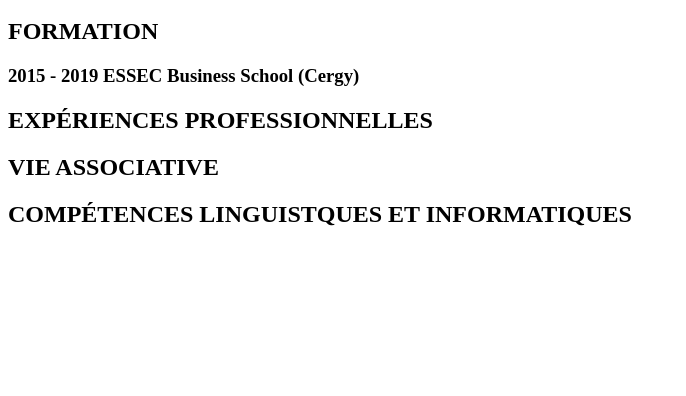
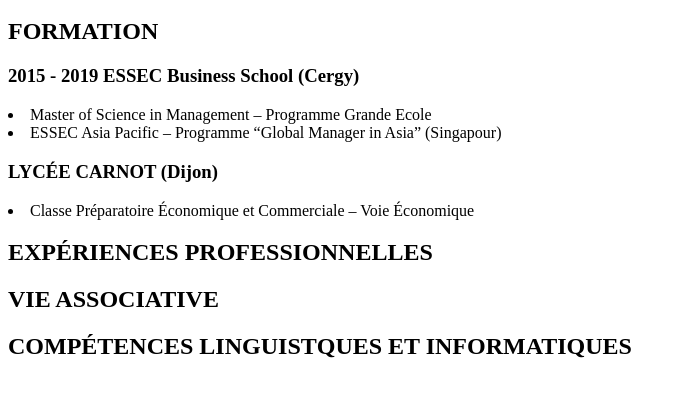
Before and after one commit to Maxence-Delattre/Maxence-Delattre.github.io, a plain HTML site: page index.html in a window 1280 px wide. Shown: the part 48-444 px from the top of the page, without its empty margins (0-686 px from the left). Drawn offline with Linux system fonts and the light colour scheme.

Commit message:
Version 5

```diff
--- a/index.html
+++ b/index.html
@@ -2,7 +2,11 @@
     <h1>Maxence DELATTRE</h1>
     <body>
         <h2>FORMATION</h2>
-        <h3>2015 - 2019 ESSEC Business School (Cergy)</h3>
+        <h3>2015 - 2019 <strong>ESSEC Business School</strong> (Cergy)</h3>
+            <li>Master of Science in Management – Programme Grande Ecole</li>
+            <li>ESSEC Asia Pacific – Programme “Global Manager in Asia” (Singapour)</li>
+        <h3><strong>LYCÉE CARNOT</strong> (Dijon)</h3>
+            <li>Classe Préparatoire Économique et Commerciale – Voie Économique</li>
         <H2>EXPÉRIENCES PROFESSIONNELLES</H2>
         <h2>VIE ASSOCIATIVE</h2>
         <H2>COMPÉTENCES LINGUISTQUES ET INFORMATIQUES</H2>
```
